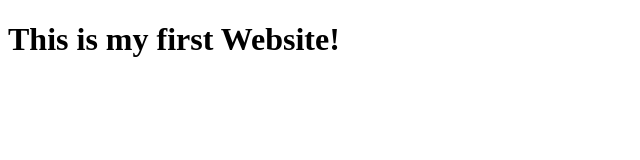
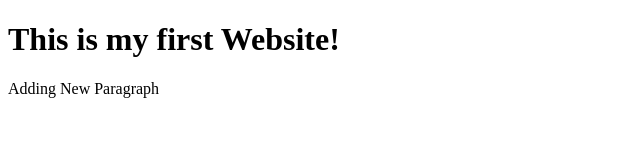
Before and after one commit to Ttcc040302/MyProject, a plain HTML site: page index.html in a window 1280 px wide. Shown: the whole page, without its empty margins (0-640 px from the left). Drawn offline with Linux system fonts and the light colour scheme.

Commit message:
Adding some data

```diff
--- a/index.html
+++ b/index.html
@@ -7,5 +7,7 @@
 </head>
 <body>
     <h1>This is my first Website!</h1>
+
+    <p>Adding New Paragraph</p>
 </body>
 </html>
```
Also changed, not shown: text.txt.
